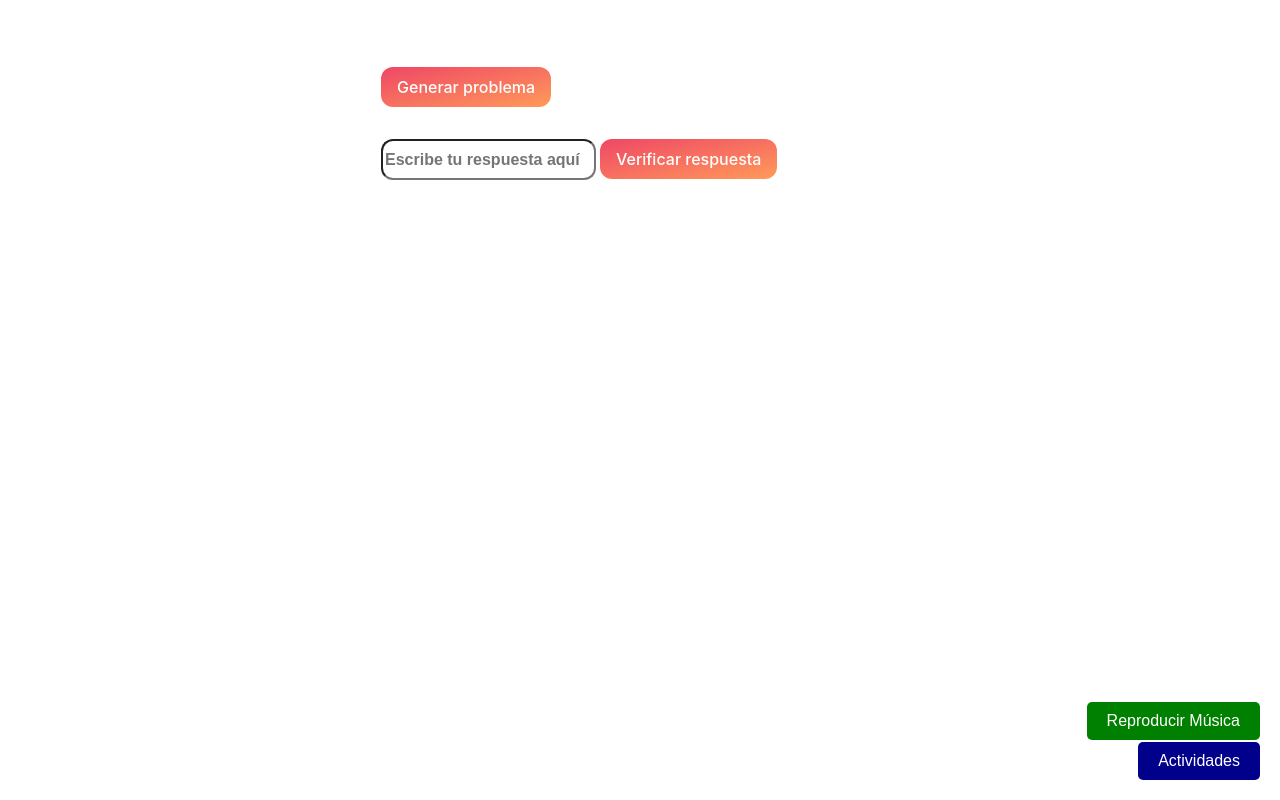
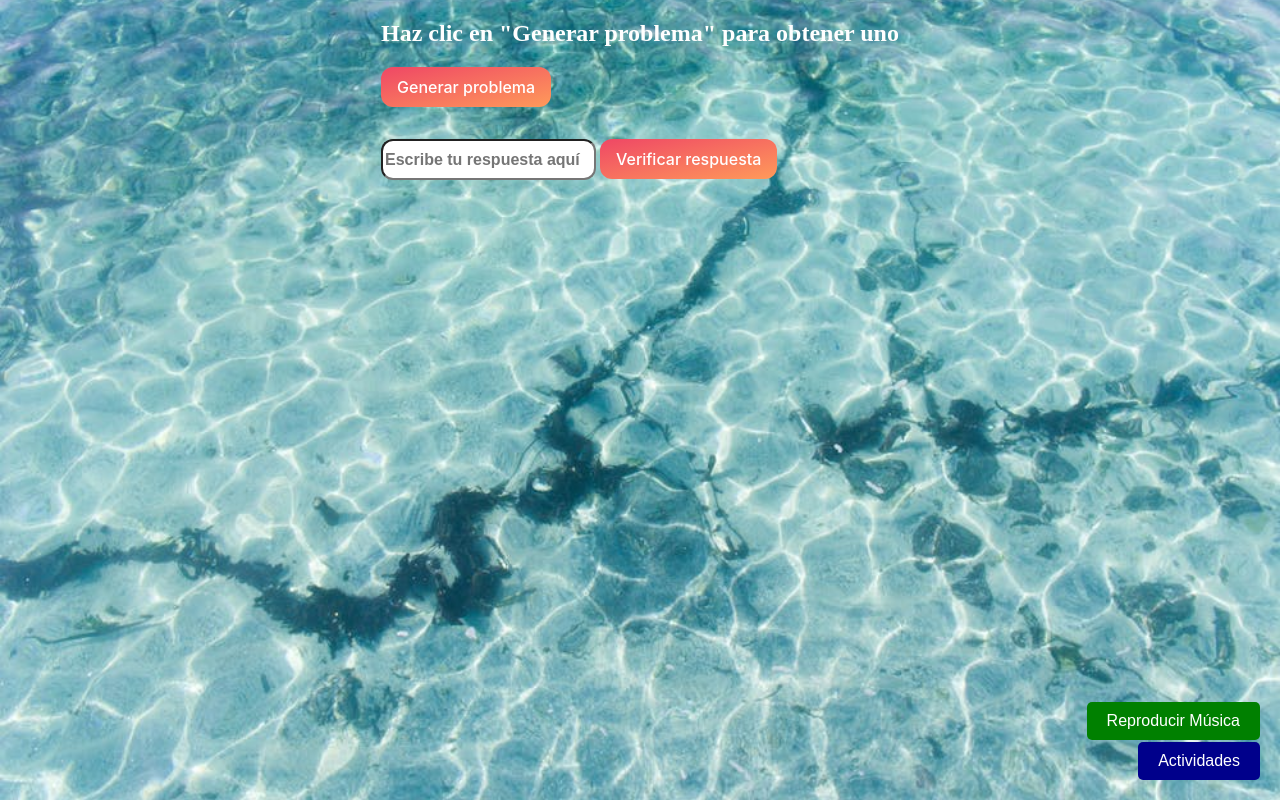
Before and after one commit to MANY194/MANY194.github.io, a plain HTML site: page AlienX2.html in a window 1280 px wide. Drawn offline with Linux system fonts and the light colour scheme.

Commit message:
Update mat.css

```diff
--- a/mat.css
+++ b/mat.css
@@ -6,7 +6,7 @@
       align-items: flex-start;
       height: 100vh;
       overflow: hidden;
-       background-image: url("agua2.jpg");
+       background-image: url("agua2.jpeg");
       background-size: cover;
       background-repeat: no-repeat;
       background-position: center;
```
